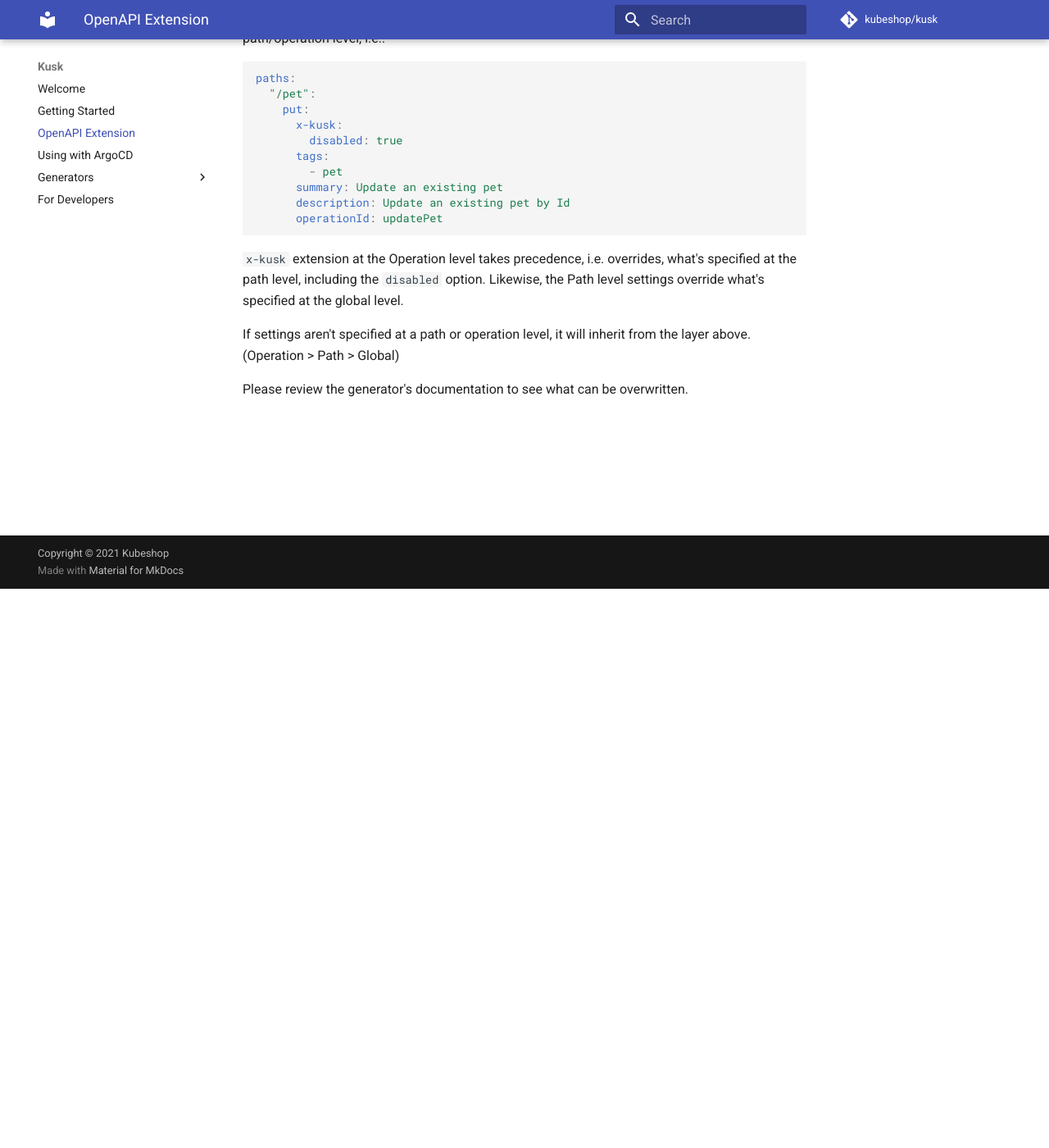
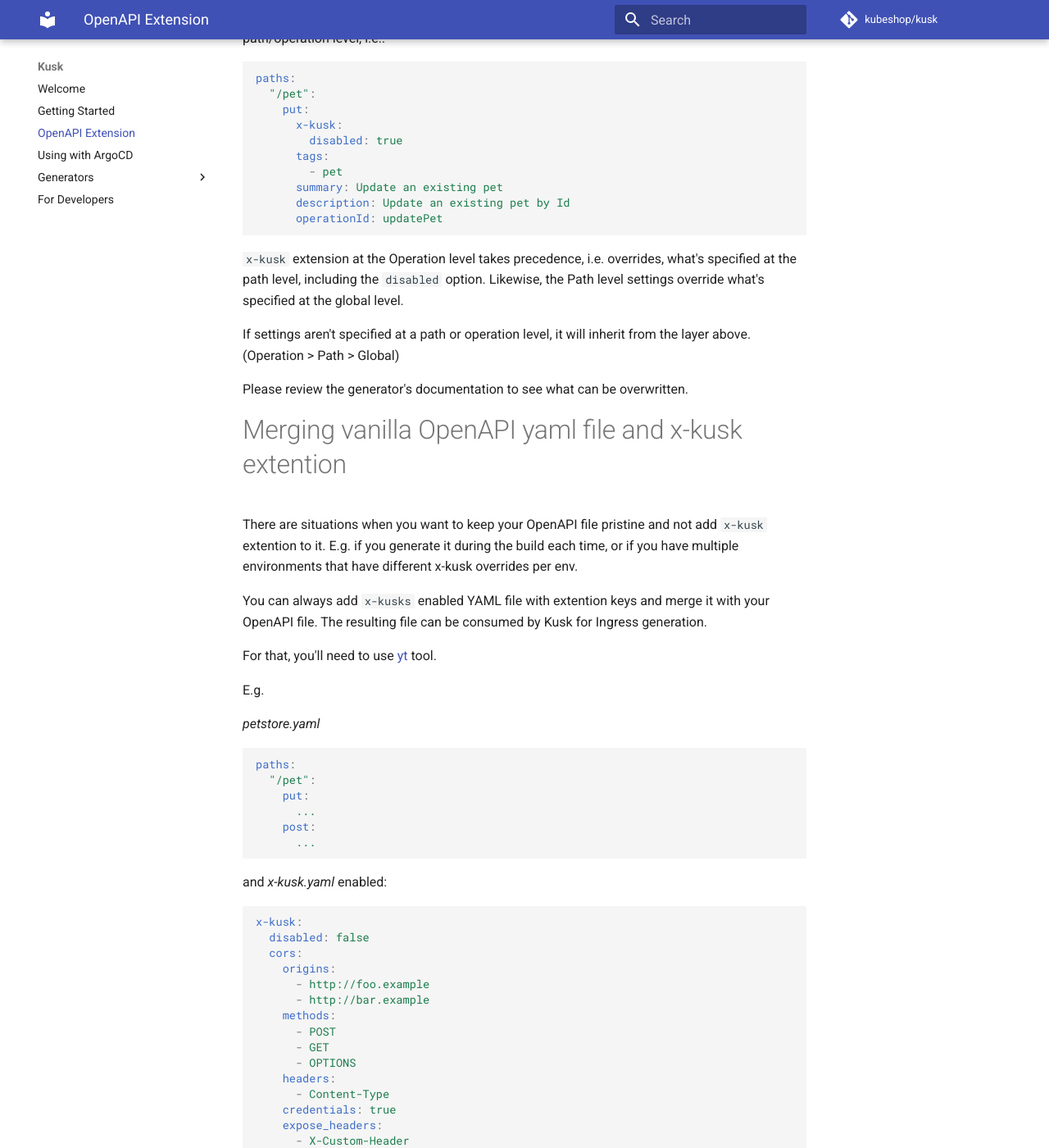
Before and after one commit to kubeshop/kusk-gen, an MkDocs documentation site: the page built from docs/openapi-extension.md, in a window 1280 px wide and 1400 px high, scrolled down 682 px. Shown: the whole window at 82% size. Built offline with MkDocs 1.6.1 and Material for MkDocs 9.7.7, drawn with Linux system fonts in a browser that asks for light colours; comment, search, counter and statistics services are not loaded; some of the changed text lies outside the part shown.

Commit message:
Document merging of OpenAPI and x-kusk file (#172)

````diff
--- a/docs/openapi-extension.md
+++ b/docs/openapi-extension.md
@@ -46,3 +46,70 @@ Likewise, the Path level settings override what's specified at the global level.
 If settings aren't specified at a path or operation level, it will inherit from the layer above. (Operation > Path > Global)
 
 Please review the generator's documentation to see what can be overwritten.
+
+# Merging vanilla OpenAPI yaml file and x-kusk extention
+
+There are situations when you want to keep your OpenAPI file pristine and not add `x-kusk` extention to it.
+E.g. if you generate it during the build each time, or if you have multiple environments that have different x-kusk overrides per env.
+
+You can always add `x-kusks` enabled YAML file with extention keys and merge it with your OpenAPI file.
+The resulting file can be consumed by Kusk for Ingress generation.
+
+For that, you'll need to use [yt](https://mikefarah.gitbook.io/yq) tool.
+
+E.g.
+
+*petstore.yaml*
+
+```yaml
+paths:
+  "/pet":
+    put:
+      ...
+    post:
+      ...
+```
+
+and *x-kusk.yaml* enabled:
+
+```yaml
+x-kusk:
+  disabled: false
+  cors:
+    origins:
+      - http://foo.example
+      - http://bar.example
+    methods:
+      - POST
+      - GET
+      - OPTIONS
+    headers:
+      - Content-Type
+    credentials: true
+    expose_headers:
+      - X-Custom-Header
+    max_age: 86400
+  service:
+    name: petstore
+    port: 80
+  path:
+    base: /petstore/api/v3
+    trim_prefix: /petstore
+paths:
+  "/pet":
+    x-kusk:
+      disabled: false
+    put:
+      x-kusk:
+        disabled: true
+```
+
+Running the tool:
+
+```shell
+yq eval-all 'select(fileIndex == 0) * select(fileIndex == 1)'  x-kusks.yaml petstore.yaml
+```
+
+will produce merged yaml, ready to be used by Kusk. Note, though, that the order of keys in the resulting map can be different.
+
+If you use JSON for your OpenAPI file, the same result can be achieved with [jq](https://stedolan.github.io/jq/).
````
